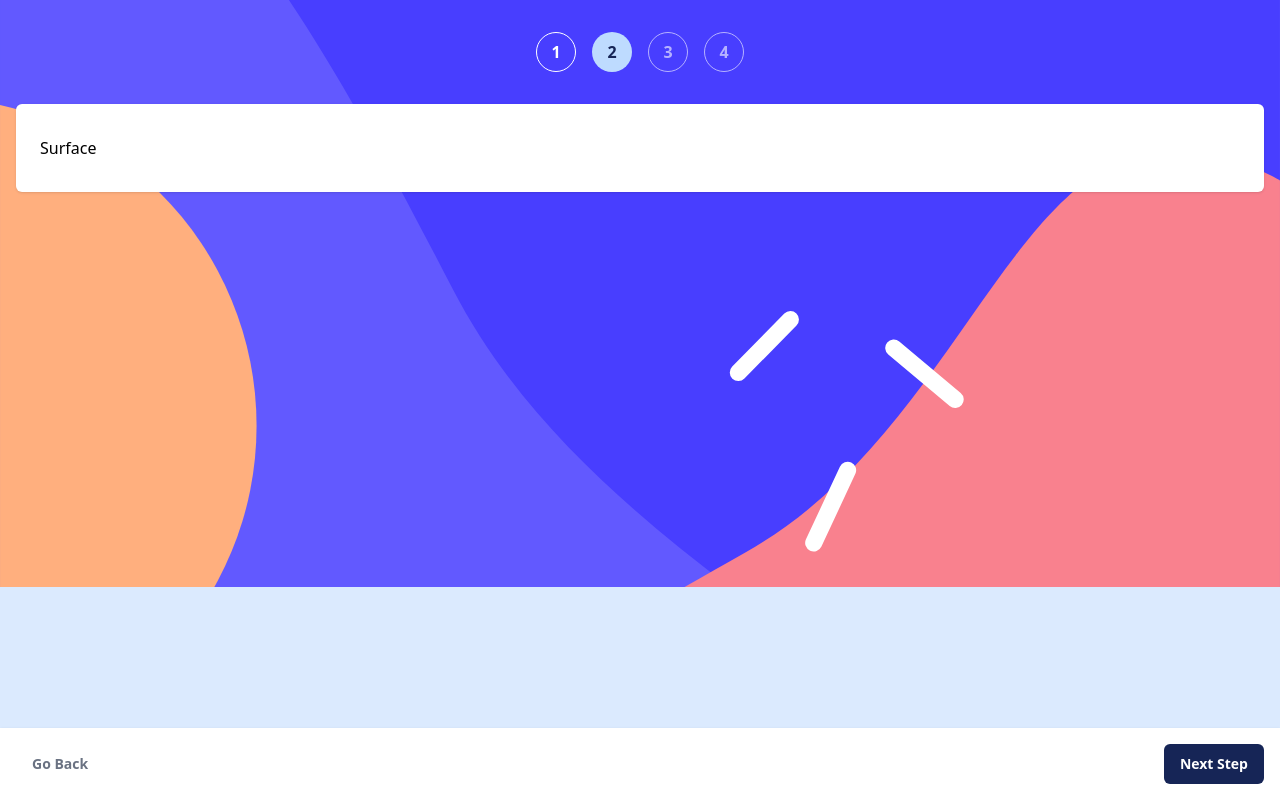
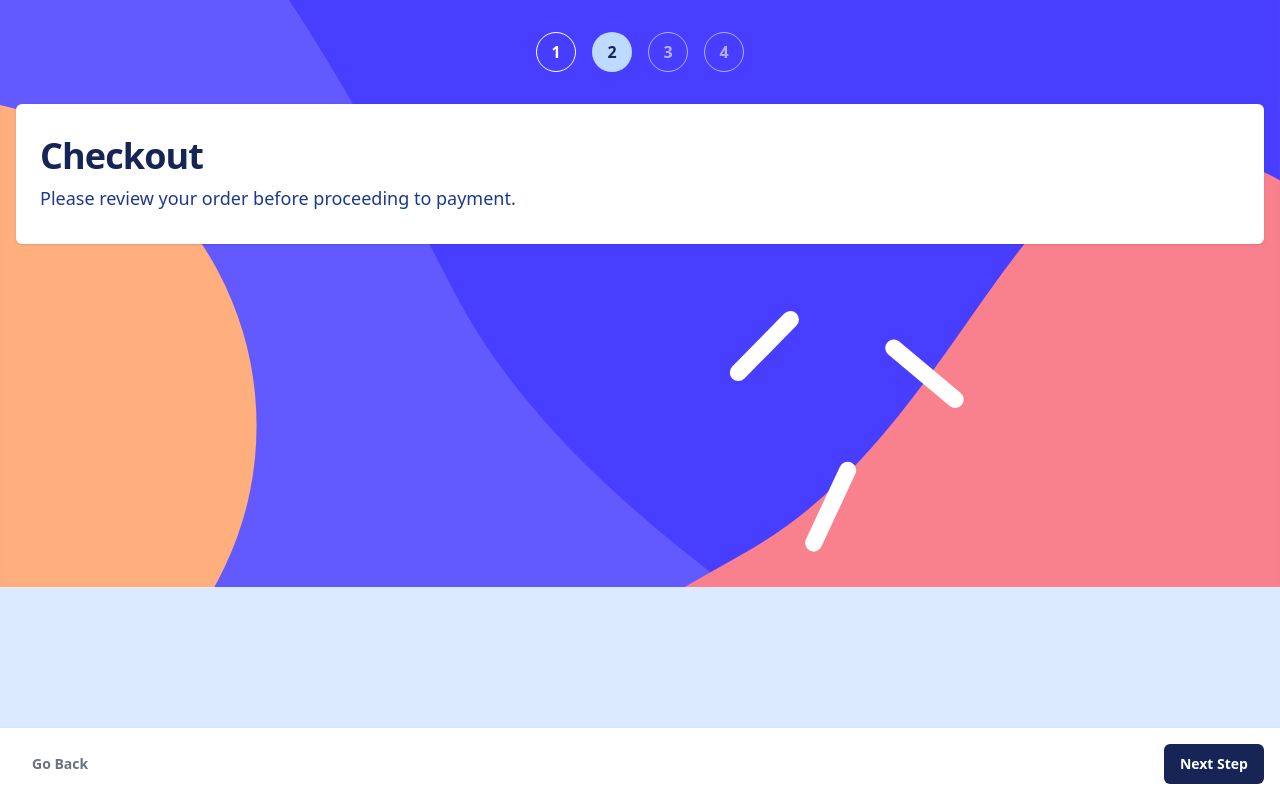
Before and after one commit to Derfan/unified-checkout-system, a Next.js app in the folder apps/web/: page /checkout in a window 1280 px wide. Built offline with nearby package versions, Linux system fonts and the light colour scheme.

Commit message:
feat(web): typography components

```diff
--- a/apps/web/app/checkout/page.tsx
+++ b/apps/web/app/checkout/page.tsx
@@ -1,16 +1,19 @@
 import { Stepper } from './_components/Stepper';
 import { StepNavigation } from './_components/StepNavigation';
 
-import { Surface } from '../../components/ui';
+import { Surface, Heading, Text } from '../../components/ui';
 
 export default function CheckoutPage() {
   return (
     <>
       <Stepper className="py-8" />
 
-      <main className="grow px-4">
-        <Surface>Surface</Surface>
-      </main>
+      <div className="grow px-4">
+        <Surface>
+          <Heading>Checkout</Heading>
+          <Text className="mt-2">Please review your order before proceeding to payment.</Text>
+        </Surface>
+      </div>
 
       <StepNavigation />
     </>
--- a/apps/web/components/ui/index.ts
+++ b/apps/web/components/ui/index.ts
@@ -1,2 +1,3 @@
 export * from './button';
 export * from './surface';
+export * from './typography';
--- /dev/null
+++ b/apps/web/components/ui/typography/heading/Heading.tsx
@@ -0,0 +1,44 @@
+import React from 'react';
+import { cva, type VariantProps } from 'class-variance-authority';
+
+import { cn } from '../../../../styles/utils';
+
+export interface HeadingProps
+  extends React.HTMLAttributes<HTMLHeadingElement>, VariantProps<typeof headingVariants> {
+  as?: 'h1' | 'h2' | 'h3' | 'h4' | 'h5' | 'h6';
+}
+
+/**
+ * Adaptive Heading component for consistent typography.
+ * @param level - The visual size/importance of the heading.
+ * @param as - The actual HTML tag used (defaults to level).
+ */
+export const Heading = ({
+  className,
+  level,
+  align,
+  as: Component = level || 'h1',
+  ...props
+}: HeadingProps) => {
+  return <Component className={cn(headingVariants({ level, align, className }))} {...props} />;
+};
+
+const headingVariants = cva('font-bold tracking-tight text-blue-950', {
+  variants: {
+    level: {
+      h1: 'text-2xl md:text-3xl lg:text-4xl',
+      h2: 'text-xl md:text-2xl',
+      h3: 'text-lg md:text-xl',
+      h4: 'text-base md:text-lg',
+    },
+    align: {
+      left: 'text-left',
+      center: 'text-center',
+      right: 'text-right',
+    },
+  },
+  defaultVariants: {
+    level: 'h1',
+    align: 'left',
+  },
+});
--- /dev/null
+++ b/apps/web/components/ui/typography/heading/index.ts
@@ -0,0 +1 @@
+export { Heading, type HeadingProps } from './Heading';
--- /dev/null
+++ b/apps/web/components/ui/typography/index.ts
@@ -0,0 +1,2 @@
+export * from './heading';
+export * from './text';
--- /dev/null
+++ b/apps/web/components/ui/typography/text/Text.tsx
@@ -0,0 +1,30 @@
+import React from 'react';
+import { cva, type VariantProps } from 'class-variance-authority';
+
+import { cn } from '../../../../styles/utils';
+
+export interface TextProps
+  extends React.HTMLAttributes<HTMLParagraphElement>, VariantProps<typeof textVariants> {}
+
+export const Text = ({ size, align, className, ...props }: TextProps) => {
+  return <p className={cn(textVariants({ size, align, className }))} {...props} />;
+};
+
+const textVariants = cva('text-blue-900', {
+  variants: {
+    size: {
+      sm: 'text-sm md:text-base',
+      md: 'text-base md:text-lg',
+      lg: 'text-lg md:text-xl',
+    },
+    align: {
+      left: 'text-left',
+      center: 'text-center',
+      right: 'text-right',
+    },
+  },
+  defaultVariants: {
+    size: 'md',
+    align: 'left',
+  },
+});
--- /dev/null
+++ b/apps/web/components/ui/typography/text/index.ts
@@ -0,0 +1 @@
+export { Text, type TextProps } from './Text';
```
Also changed, not shown: 2 other files (tests, documents, lock files or other folders).
